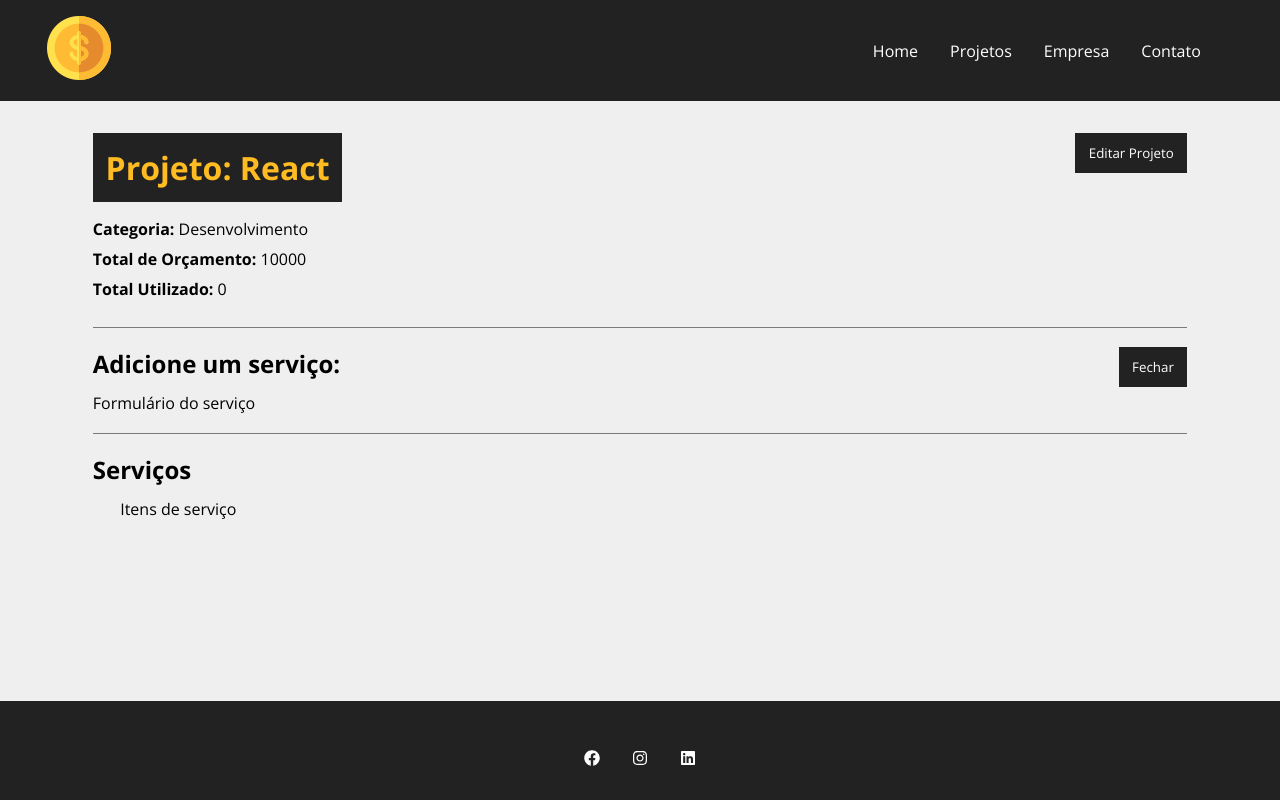
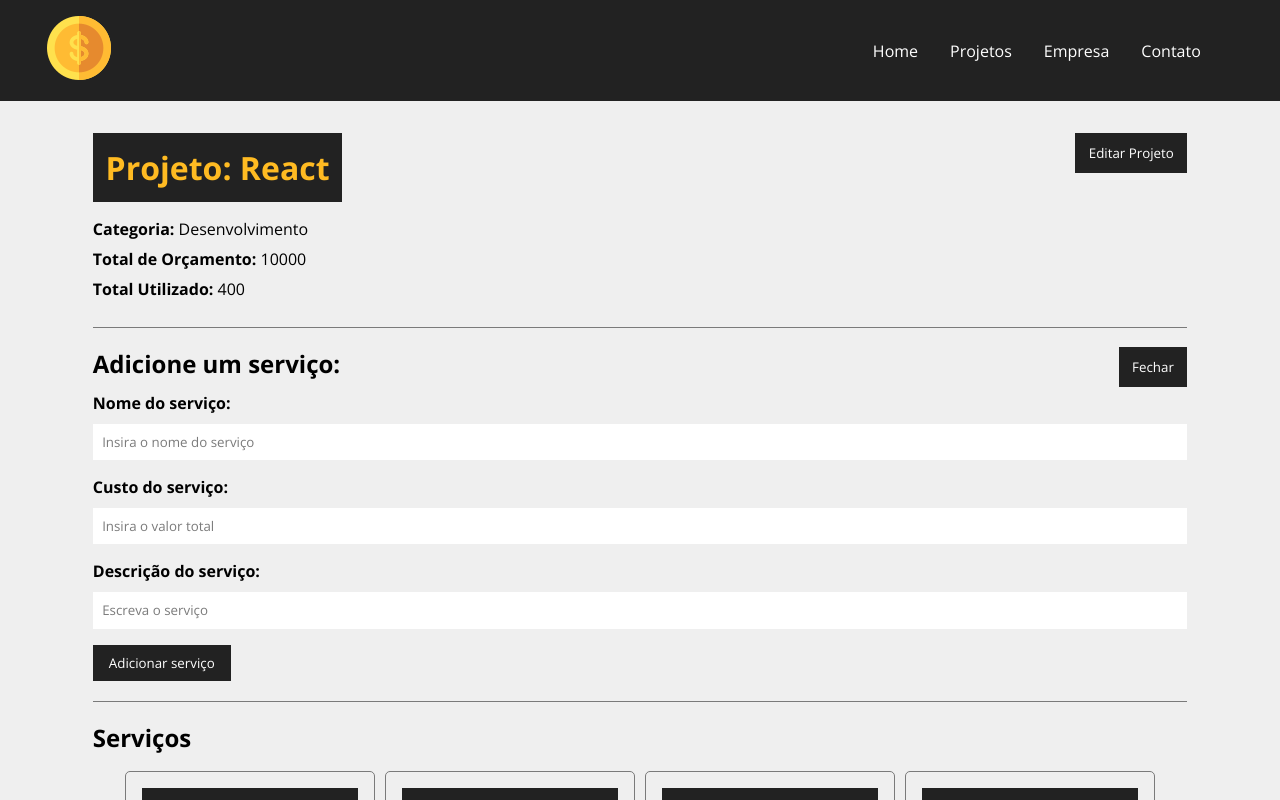
Before and after one commit to FeBassetto/Costs, a React (Create React App) app: page /project/1 in a window 1280 px wide. Both pictures are taken after a click on the button "Adicionar serviço". Shown: the top 800 px of the page. Built offline with nearby package versions, Linux system fonts and the light colour scheme; data requests are answered from the project's data file; the HTML template or start-up script is replaced by a standard one; a web font is replaced by a local one.

Commit message:
Finished show services

```diff
--- a/db.json
+++ b/db.json
@@ -7,9 +7,45 @@
         "id": "2",
         "name": "Desenvolvimento"
       },
+      "cost": 400,
+      "services": [
+        {
+          "name": "serviço 1",
+          "cost": "100",
+          "description": "serviço",
+          "id": "8b10d4a6-695c-4815-89f9-905033fdcb2d"
+        },
+        {
+          "name": "serviço 1",
+          "cost": "100",
+          "description": "serviço",
+          "id": "5c0c0ddf-753a-4fd0-8cfa-2580e1989052"
+        },
+        {
+          "name": "serviço 1",
+          "cost": "100",
+          "description": "serviço",
+          "id": "5c0c0ddf-753a-4fd0-8cfa-2580e1989052"
+        },
+        {
+          "name": "serviço 1",
+          "cost": "100",
+          "description": "serviço",
+          "id": "5c0c0ddf-753a-4fd0-8cfa-2580e1989052"
+        }
+      ],
+      "id": 1
+    },
+    {
+      "name": "qualuqer",
+      "budget": "1321321312",
+      "category": {
+        "id": "1",
+        "name": "Infra"
+      },
       "cost": 0,
       "services": [],
-      "id": 1
+      "id": 2
     }
   ],
   "categories": [
--- a/src/components/pages/EditProject/editproject.js
+++ b/src/components/pages/EditProject/editproject.js
@@ -1,5 +1,6 @@
 import React from "react";
 import styles from './editproject.module.css'
+import { parse, v4 as uuidv4 } from "uuid";
 
 import { useParams } from "react-router-dom";
 import { useState, useEffect } from "react";
@@ -8,12 +9,15 @@ import Loader from "../../layout/Loader/loader";
 import Container from "../../layout/Container/container";
 import ProjectForm from "../../project/ProjectForm/projectform";
 import Message from "../../layout/Message/message";
+import ServiceForm from "../../services/ServiceForm/serviceform";
+import ServiceCard from "../../services/ServiceCard/servicecard";
 
 const EditProject = () => {
 
     const { id } = useParams()
 
     const [project, setProject] = useState([])
+    const [services,setServices] = useState([])
     const [showProjectForm, setShowProjectForm] = useState(false)
     const [showServiceForm, setShowServiceForm] = useState(false)
     const [message,setMessage] = useState()
@@ -32,6 +36,7 @@ const EditProject = () => {
                 .then((resp) => resp.json())
                 .then((data) => {
                     setProject(data)
+                    setServices(data.services)
                 })
                 .catch(err => console.log(err))
 
@@ -42,6 +47,7 @@ const EditProject = () => {
     function editPost(project){
 
         setMessage('')
+        setType('')
 
         if(project.budget < project.cost){
             setMessage('O orçamento não pode ser menor que o custo do projeto!')
@@ -66,6 +72,46 @@ const EditProject = () => {
         .catch(err => console.log(err))
     }
 
+
+    function createService(project){
+
+        setMessage('')
+        setType('')
+
+        const lastService = project.services[project.services.length - 1]
+
+        lastService.id = uuidv4()
+
+        const lastServiceCost = lastService.cost
+        const newCost = parseFloat(project.cost) + parseFloat(lastServiceCost)
+
+        if(newCost > parseFloat(project.budget)){
+            setMessage("Orçamento ultrapassado, verifique o valor do serviço")
+            setType('error')
+            project.services.pop()
+            return false
+        }
+
+        project.cost = newCost
+
+        fetch(`http://localhost:5000/projects/${project.id}`, {
+            method: "PATCH",
+            headers: {
+                'Content-Type': 'application/json'
+            },
+            body: JSON.stringify(project)
+        })
+        .then((resp) => resp.json())
+        .then((data)=> {
+            console.log(data)
+        })
+        .catch(err => console.log(err))
+
+    }
+
+    function removeService(){
+
+    }
 
     function toggleProjectForm(){
         setShowProjectForm(!showProjectForm)
@@ -110,12 +156,33 @@ const EditProject = () => {
                                     {!showServiceForm ? 'Adicionar serviço': 'Fechar'}
                                 </button>
                                 <div className={styles.project_info}>
-                                    {showServiceForm && <div>Formulário do serviço</div>}
+                                    {showServiceForm && (
+                                        <ServiceForm
+                                        handleSubmit={createService}
+                                        btnText="Adicionar serviço"
+                                        projectData={project}
+                                        />
+                                    )}
                                 </div>
                         </div>
                         <h2>Serviços</h2>
                         <Container customClass="start">
-                            <p>Itens de serviço</p>
+                            {services.length > 0 ? (
+                                services.map((service) => (
+                                    <ServiceCard
+                                    id={service.id}
+                                    name={service.name}
+                                    cost={service.cost}
+                                    description={service.description}
+                                    key={service.key}
+                                    handleRemove={removeService}
+                                    />
+                                ))
+                            ):(
+                                <p>Não há serviços</p>
+                            )
+
+                            }
                         </Container>
                     </Container>
                 </div>
--- /dev/null
+++ b/src/components/services/ServiceCard/servicecard.js
@@ -0,0 +1,33 @@
+import React from "react";
+import { BsFillTrashFill } from "react-icons/bs";
+import styles from '../../project/ProjectCard/projectcard.module.css'
+
+
+const ServiceCard = ({id, name, cost, description, key, handleRemove}) => {
+
+
+    const remove = (e) => {
+
+    }
+
+
+    return(
+        <div className={styles.project_card}>
+            <h4>{name}</h4>
+            <p>
+                <span>Custo total:</span> R${cost}
+            </p>
+            <p>{description}</p>
+            <div className={styles.project_card_actions}>
+            <button onClick={remove}>
+                <BsFillTrashFill/>
+                Excluir
+            </button>
+
+            </div>
+        </div>
+    )
+}
+
+
+export default ServiceCard
--- /dev/null
+++ b/src/components/services/ServiceForm/serviceform.js
@@ -0,0 +1,55 @@
+import React from "react";
+import styles from './serviceform.module.css'
+
+import { useState } from "react";
+
+import Input from "../../Form/Input/input";
+import Submit from "../../Form/Submit/submit";
+
+const ServiceForm = ({handleSubmit, btnText, projectData}) => {
+
+
+    const [service, setService] = useState([])
+
+    function submit(e) {
+        e.preventDefault()
+        projectData.services.push(service)
+        handleSubmit(projectData)
+    }
+
+    function handleChange(e) {
+        setService({ ...service, [e.target.name]: e.target.value})
+    }
+
+    return (
+        <form onSubmit={submit} className={styles.form}>
+            <Input
+                type="text"
+                text="Nome do serviço"
+                name="name"
+                placeholder="Insira o nome do serviço"
+                handleOnChange={handleChange}
+            />
+
+            <Input
+                type="number"
+                text="Custo do serviço"
+                name="cost"
+                placeholder="Insira o valor total"
+                handleOnChange={handleChange}
+            />
+
+            <Input
+                type="text"
+                text="Descrição do serviço"
+                name="description"
+                placeholder="Escreva o serviço"
+                handleOnChange={handleChange}
+            />
+
+            <Submit text={btnText} />
+        </form>
+    )
+}
+
+export default ServiceForm
```
Also changed, not shown: src/components/services/ServiceForm/serviceform.module.css (added).
